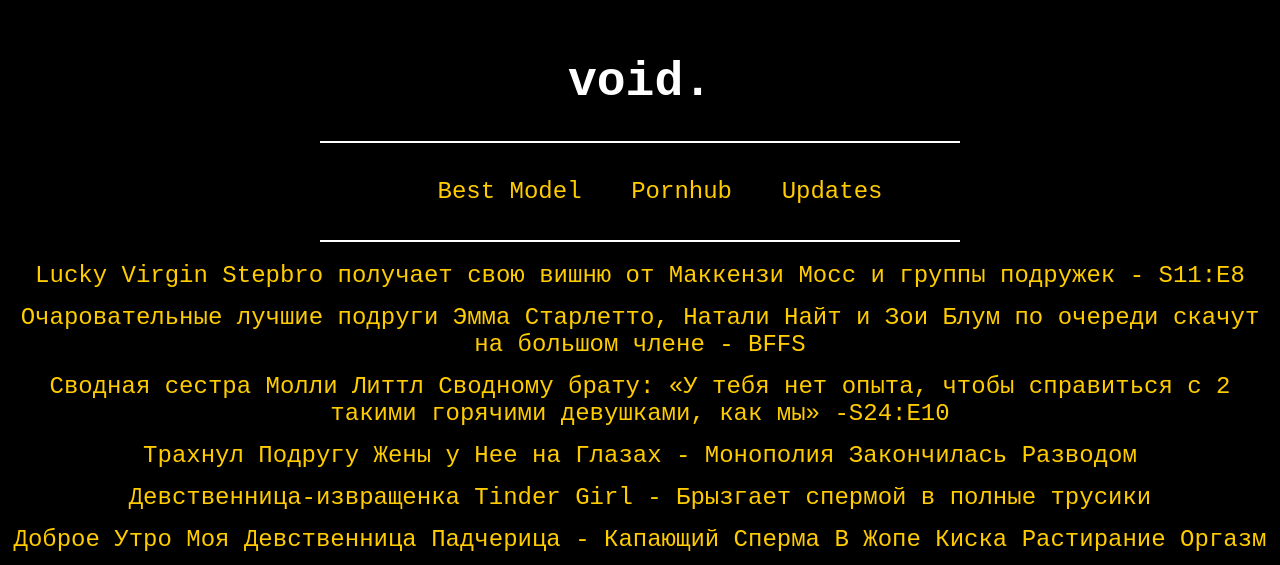
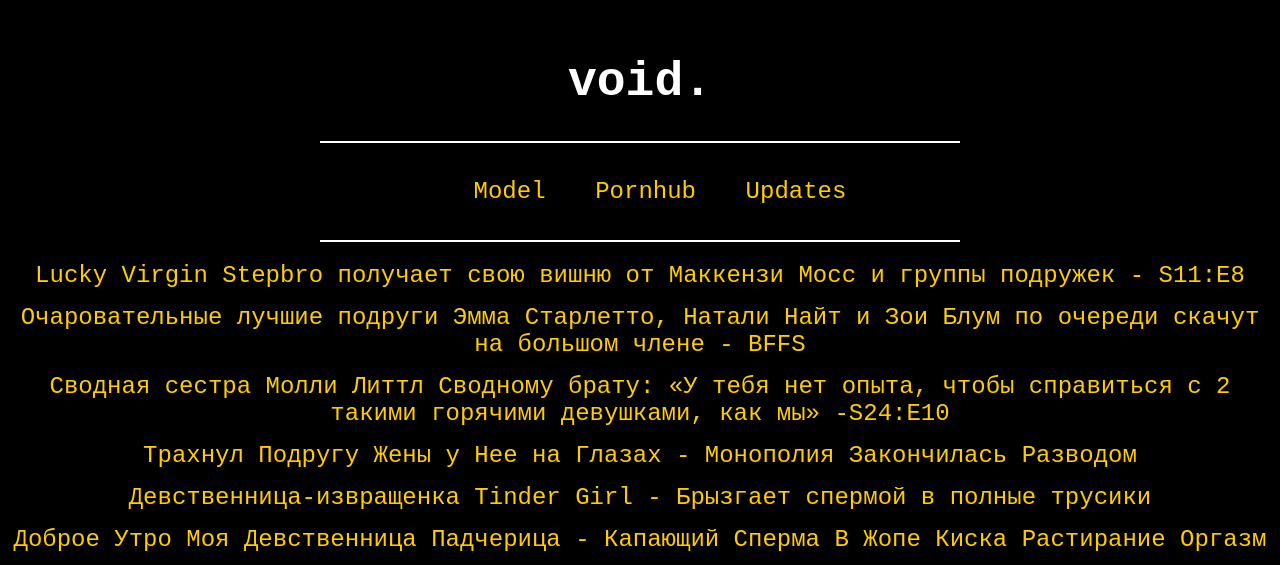
Before and after one commit to MaybeLine862/turbo-train.github.io, a plain HTML site: page index.html in a window 1280 px wide. Shown: the part 201-766 px from the top of the page. Drawn offline with Linux system fonts and the light colour scheme.

Commit message:
Update index.html

```diff
--- a/index.html
+++ b/index.html
@@ -61,7 +61,7 @@
     <h1>void.</h1>
     <div class="divider"></div>
     <ul class="plus_links">
-        <a href="https://pornhub.com/pornstar/lexi-lore">Best Model</a>
+        <a href="https://pornhub.com/pornstar/lexi-lore">Model</a>
         <a href="https://pornhub.com">Pornhub</a>
         <a href="#">Updates</a>
     </ul>
```
